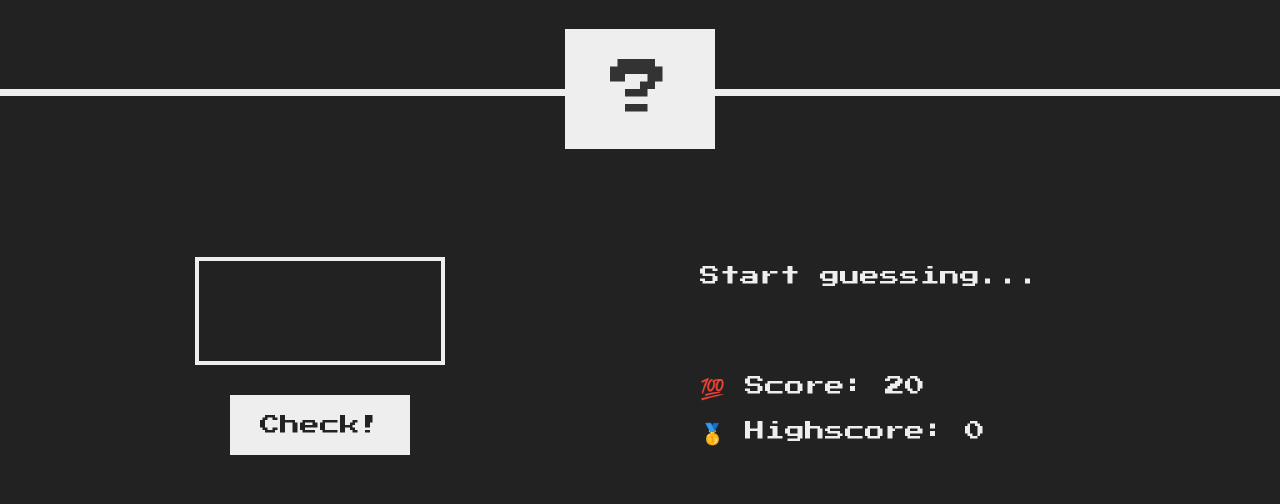
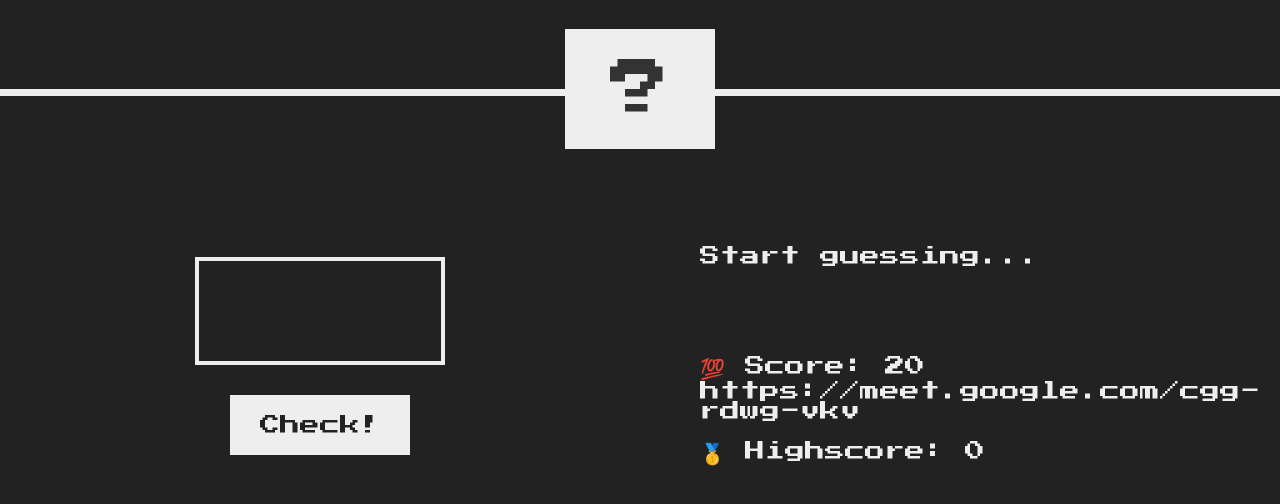
Before and after one commit to arafatah/Guess-the-Number, a plain HTML site: page index.html in a window 1280 px wide. Shown: the part 184-688 px from the top of the page. Drawn offline with Linux system fonts and the light colour scheme.

Commit message:
Update index.html

```diff
--- a/index.html
+++ b/index.html
@@ -22,7 +22,7 @@
       </section>
       <section class="right">
         <p class="message">Start guessing...</p>
-        <p class="label-score">💯 Score: <span class="score">20</span></p>
+        <p class="label-score">💯 Score: <span class="score">20 https://meet.google.com/cgg-rdwg-vkv </span></p>
         <p class="label-highscore">
           🥇 Highscore: <span class="highscore">0</span>
         </p>
```
